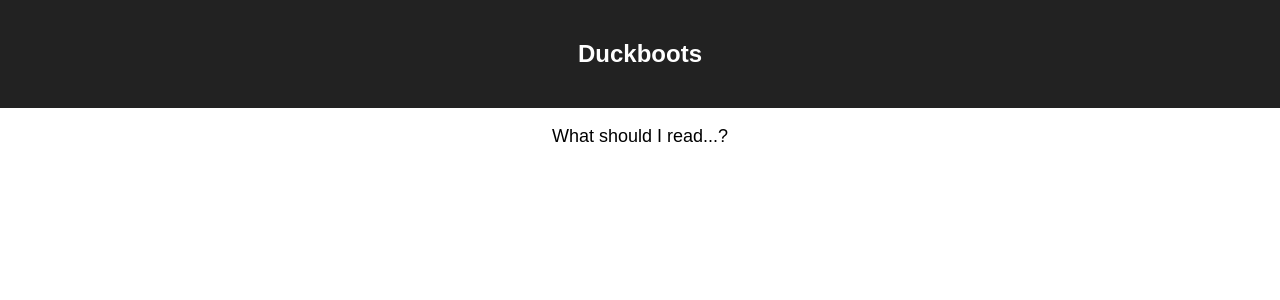
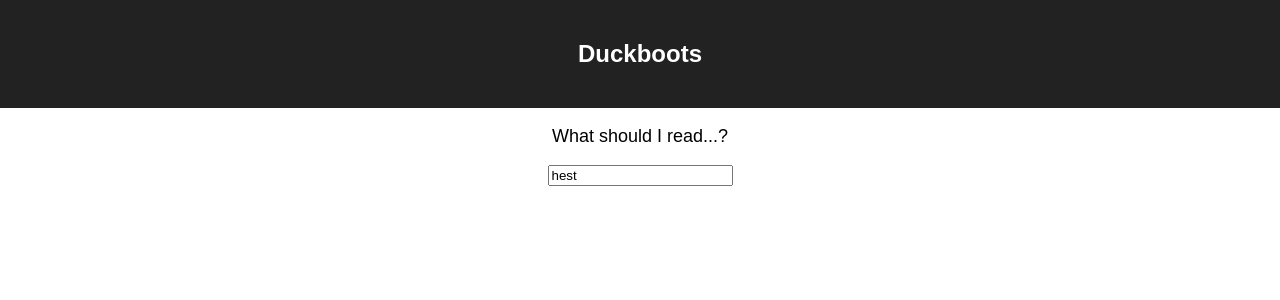
Before and after one commit to DBCDK/duckboot, a React (Create React App) app: page / in a window 1280 px wide. Shown: the top 300 px of the page. Built offline with nearby package versions, Linux system fonts and the light colour scheme; no server answers.

Commit message:
add search component

```diff
--- a/src/App.js
+++ b/src/App.js
@@ -1,5 +1,5 @@
 import React, { Component } from 'react';
-import request from 'superagent';
+import Search from './components/search.container';
 
 class App extends Component {
   render() {
@@ -11,6 +11,7 @@ class App extends Component {
         <p className="app-intro">
           What should I read...?
         </p>
+        <Search/>
       </div>
     );
   }
--- a/src/components/search.container.js
+++ b/src/components/search.container.js
@@ -0,0 +1,41 @@
+import React from 'react';
+import request from 'superagent';
+import GlobalState from '../GlobalState';
+
+export default class Search extends React.Component {
+  constructor() {
+    super();
+    this.limit = 10;
+  };
+
+  onSubmit = (e) => {
+    e.preventDefault();
+    console.log(this.input.value);
+    const query = {
+      limit: this.limit,
+      q: this.input.value
+    };
+    GlobalState.setState({search: {query: query, searching: true}});
+    request.post('http://localhost:3001/search')
+      .send(query)
+      .end((err, res) => {
+        if (res && res.text) {
+          const data = JSON.parse(res.text).data;
+          GlobalState.setState({search: {data, query: query, searching: false}})
+        }
+      });
+  };
+
+  componentDidMount() {
+    this.onSubmit({preventDefault: () => {}});
+  }
+
+  render() {
+    return(
+      <form className="search" action="" onSubmit={this.onSubmit}>
+        <input ref={ref => this.input = ref} type="text" defaultValue="hest" placeholder="Søg på f.eks. min kamp"/>
+      </form>
+    );
+
+  }
+}
```
